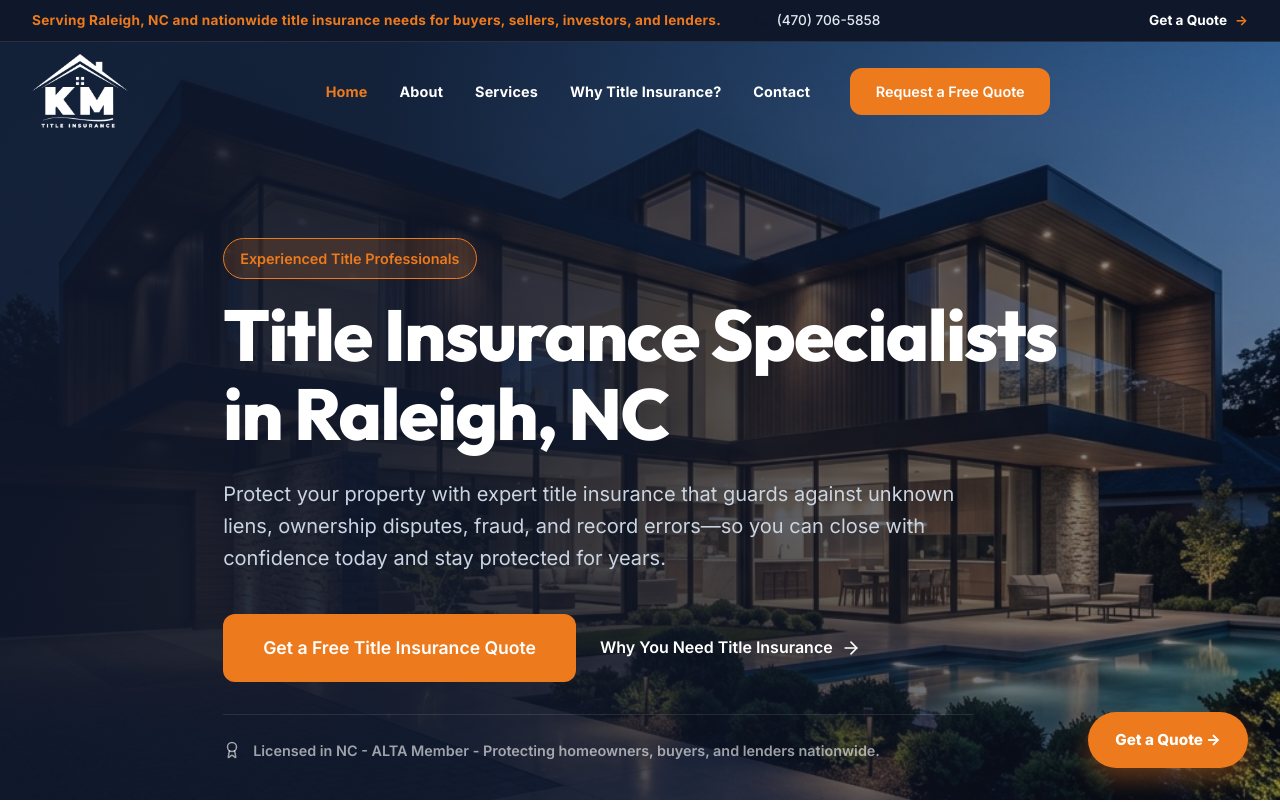
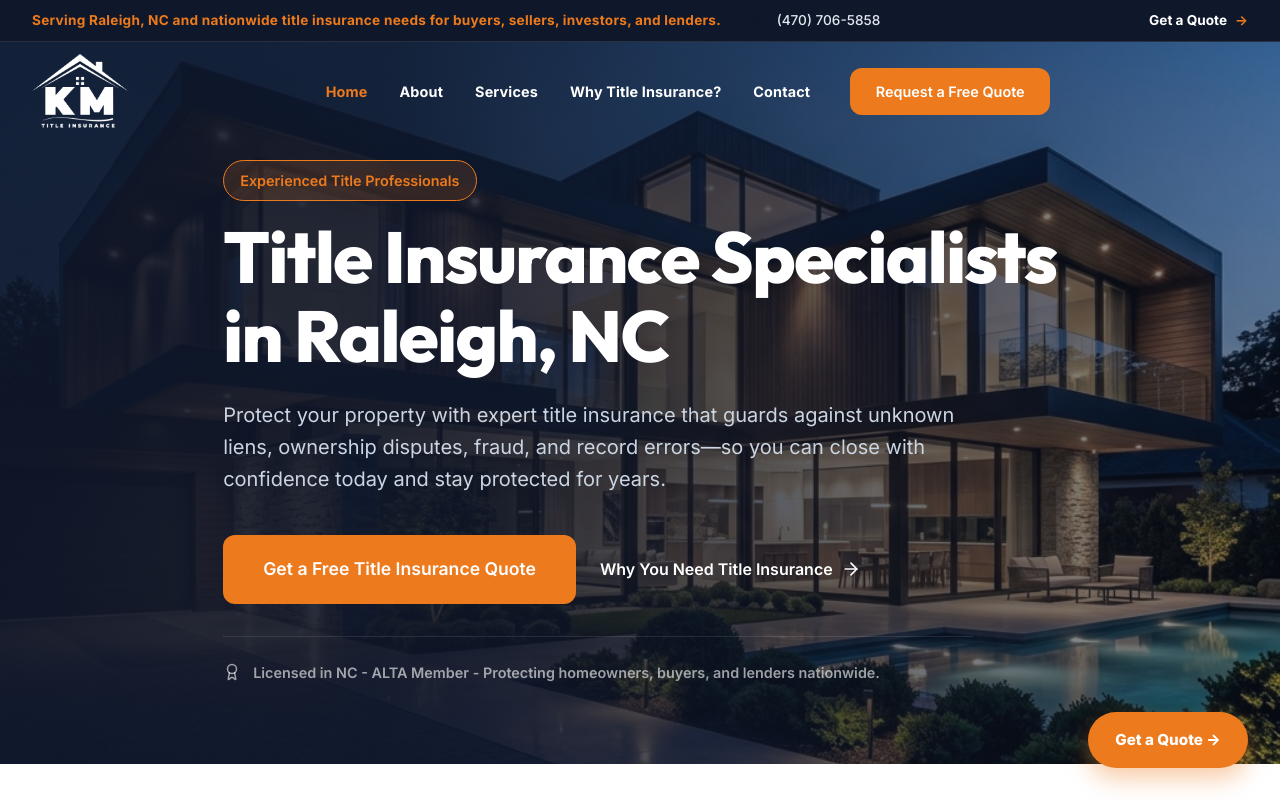
Before and after one commit to Kathir7623/Title-Insurance, a React (Vite) app: page / in a window 1280 px wide. Shown: the top 802 px of the page. Built offline with nearby package versions, Linux system fonts and the light colour scheme.

Commit message:
Layout: Optimized hero section for a compact, integrated-flow design. Removed 100vh restriction and fine-tuned padding (160px top, 80px bottom) to create a direct transition from header to content. Improved visual density for a faster conversion experience.

```diff
--- a/src/pages/Home.jsx
+++ b/src/pages/Home.jsx
@@ -48,10 +48,11 @@ const Home = () => {
       {/* Hero Section */}
       <section className="hero" style={{
         position: 'relative',
-        height: '100vh',
+        minHeight: '700px',
         display: 'flex',
         alignItems: 'center',
-        paddingTop: '200px',
+        paddingTop: '160px',
+        paddingBottom: '80px',
         overflow: 'hidden',
         background: 'var(--primary)'
       }}>
```
